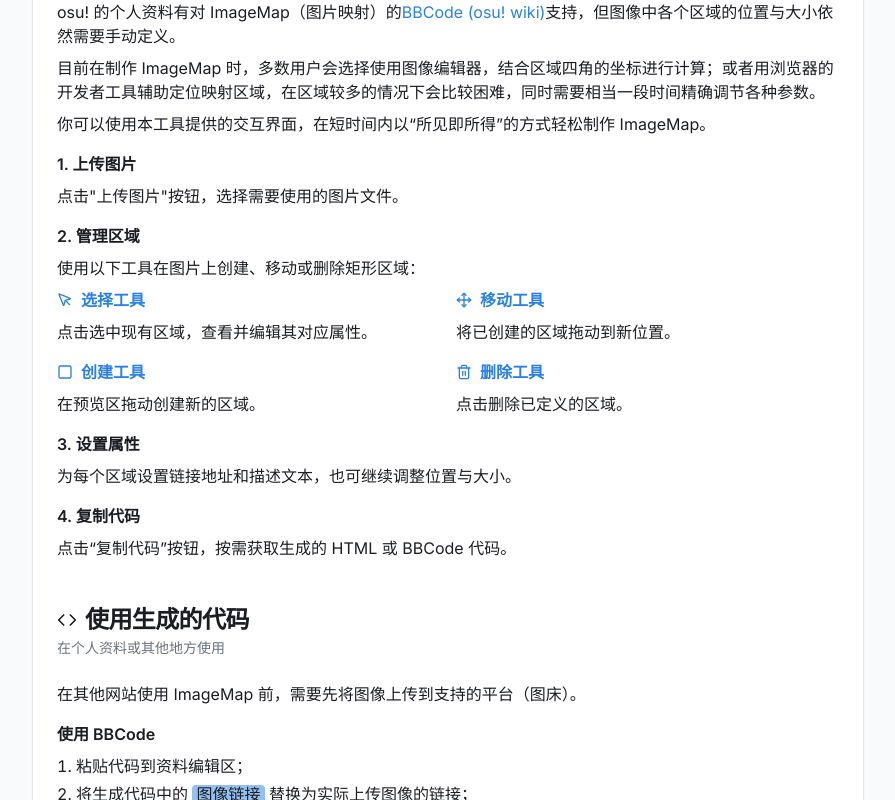
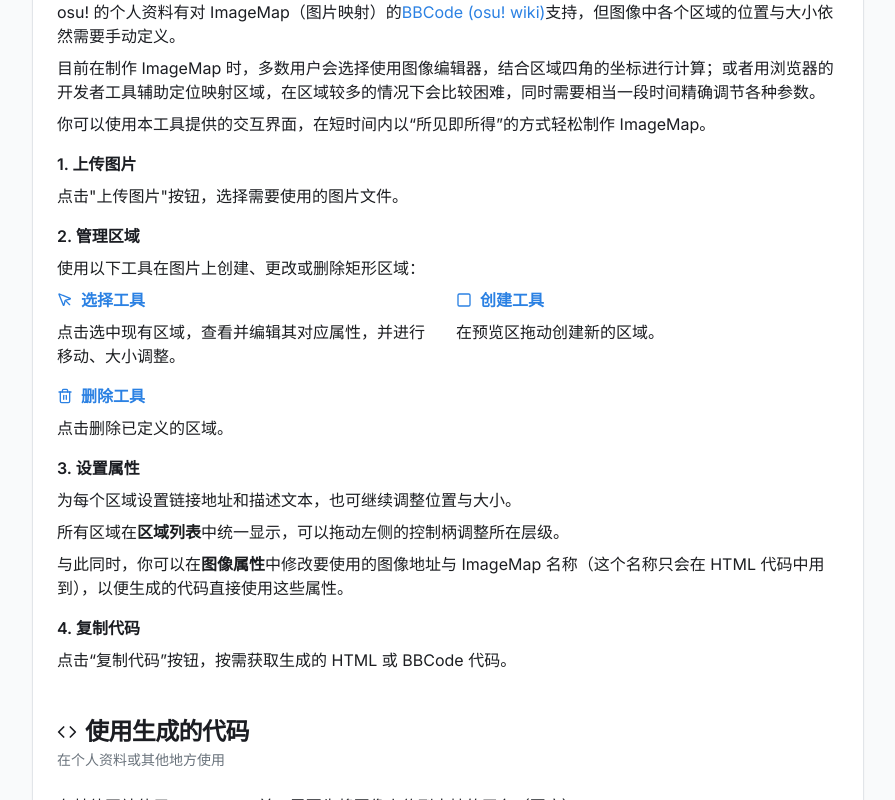
Before and after one commit to CloneWith/osu-collab-tools, a Next.js app: page /docs in a window 1280 px wide. Shown: the part 628-1428 px from the top of the page, without its empty margins (192-1087 px from the left). Built offline with nearby package versions, Linux system fonts and the light colour scheme.

Commit message:
Update imagemap document to match latest changes

```diff
--- a/app/docs/page.tsx
+++ b/app/docs/page.tsx
@@ -1,5 +1,5 @@
 import { Card, CardContent, CardDescription, CardHeader, CardTitle } from "@/components/ui/card";
-import { FileText, Code, MousePointer, Move, Map, Square, Trash2 } from "lucide-react";
+import { FileText, Code, MousePointer, Map, Square, Trash2 } from "lucide-react";
 
 export default function DocsPage() {
     return (
@@ -30,7 +30,7 @@ export default function DocsPage() {
                                     构建的前端项目，各平台只需浏览器访问即可使用，同时也支持自部署，简单快速；
                                 </li>
                                 <li>安全：不想让除 Collab 成员以外的其他人知道？没问题！</li>
-                                <li>集成：是希望满足 Collab 图制作全过程的项目呢（虽然目前依然还差很远）；</li>
+                                <li>集成：从小功能开始，逐步实现覆盖 Collab 流程的各步骤；</li>
                             </ul>
                             <p>该项目的源代码可在 <a href="https://github.com/CloneWith/osu-collab-tools"
                                                      className="doc-link">GitHub</a> 上查看，在此期待各位的反馈或贡献~
@@ -69,7 +69,7 @@ export default function DocsPage() {
                             <div className="space-y-2">
                                 <h3 className="font-semibold">2. 管理区域</h3>
                                 <p className="text-secondary-foreground inline-flex items-center">
-                                    使用以下工具在图片上创建、移动或删除矩形区域：
+                                    使用以下工具在图片上创建、更改或删除矩形区域：
                                 </p>
 
                                 {/* Part - 工具用法说明 */}
@@ -79,14 +79,7 @@ export default function DocsPage() {
                                             <MousePointer className="w-4 h-4"/>
                                             选择工具
                                         </h3>
-                                        <p className="text-secondary-foreground">点击选中现有区域，查看并编辑其对应属性。</p>
-                                    </div>
-                                    <div className="space-y-2">
-                                        <h3 className="font-semibold flex items-center gap-2 text-primary">
-                                            <Move className="w-4 h-4"/>
-                                            移动工具
-                                        </h3>
-                                        <p className="text-secondary-foreground">将已创建的区域拖动到新位置。</p>
+                                        <p className="text-secondary-foreground">点击选中现有区域，查看并编辑其对应属性，并进行移动、大小调整。</p>
                                     </div>
                                     <div className="space-y-2">
                                         <h3 className="font-semibold flex items-center gap-2 text-primary">
@@ -107,6 +100,9 @@ export default function DocsPage() {
                             <div className="space-y-2">
                                 <h3 className="font-semibold">3. 设置属性</h3>
                                 <p className="text-secondary-foreground">为每个区域设置链接地址和描述文本，也可继续调整位置与大小。</p>
+                                <p className="text-secondary-foreground">所有区域在<b>区域列表</b>中统一显示，可以拖动左侧的控制柄调整所在层级。</p>
+                                <p className="text-secondary-foreground">与此同时，你可以在<b>图像属性</b>中修改要使用的图像地址与
+                                  ImageMap 名称（这个名称只会在 HTML 代码中用到），以便生成的代码直接使用这些属性。</p>
                             </div>
                             <div className="space-y-2">
                                 <h3 className="font-semibold">4. 复制代码</h3>
--- a/app/editor/page.tsx
+++ b/app/editor/page.tsx
@@ -27,7 +27,6 @@ import {
   Hash,
   GripVertical,
   MousePointer,
-  Move,
   MoreVertical,
   OctagonAlert, Settings,
   Square,
```
